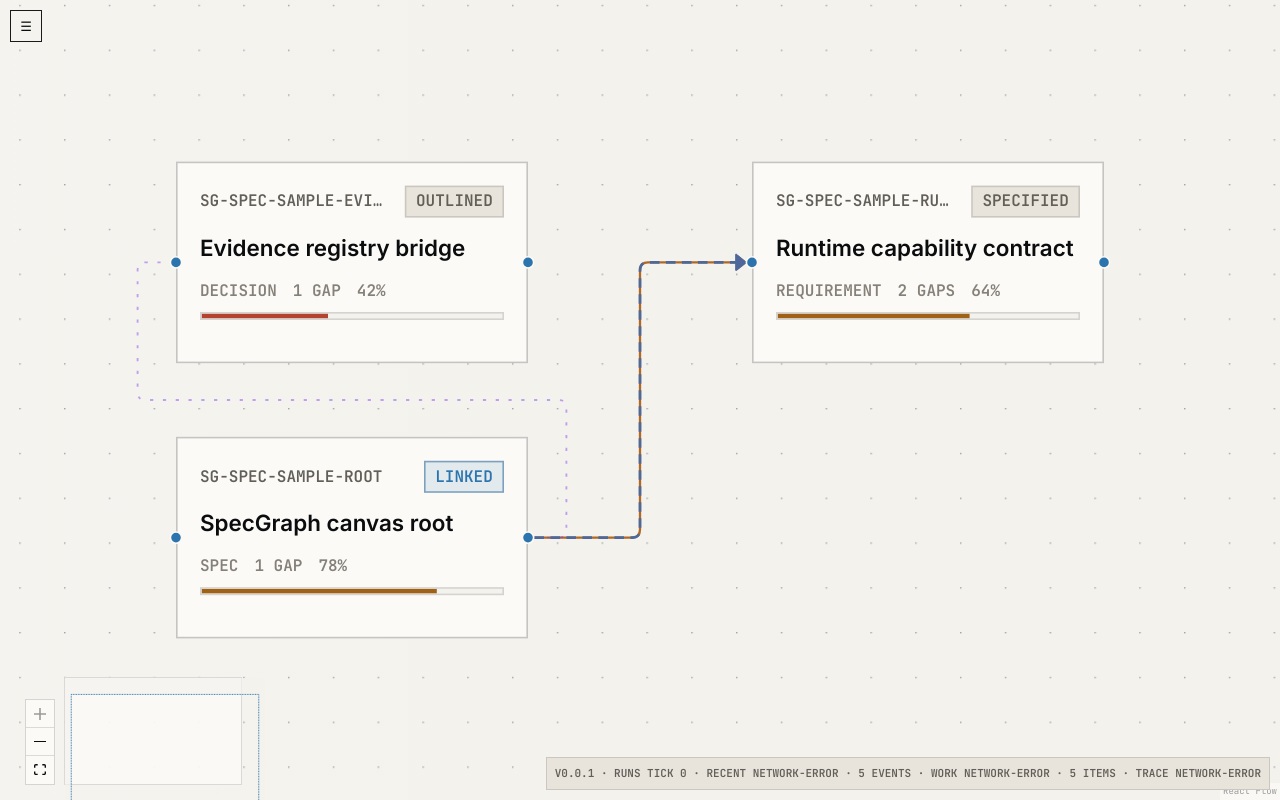
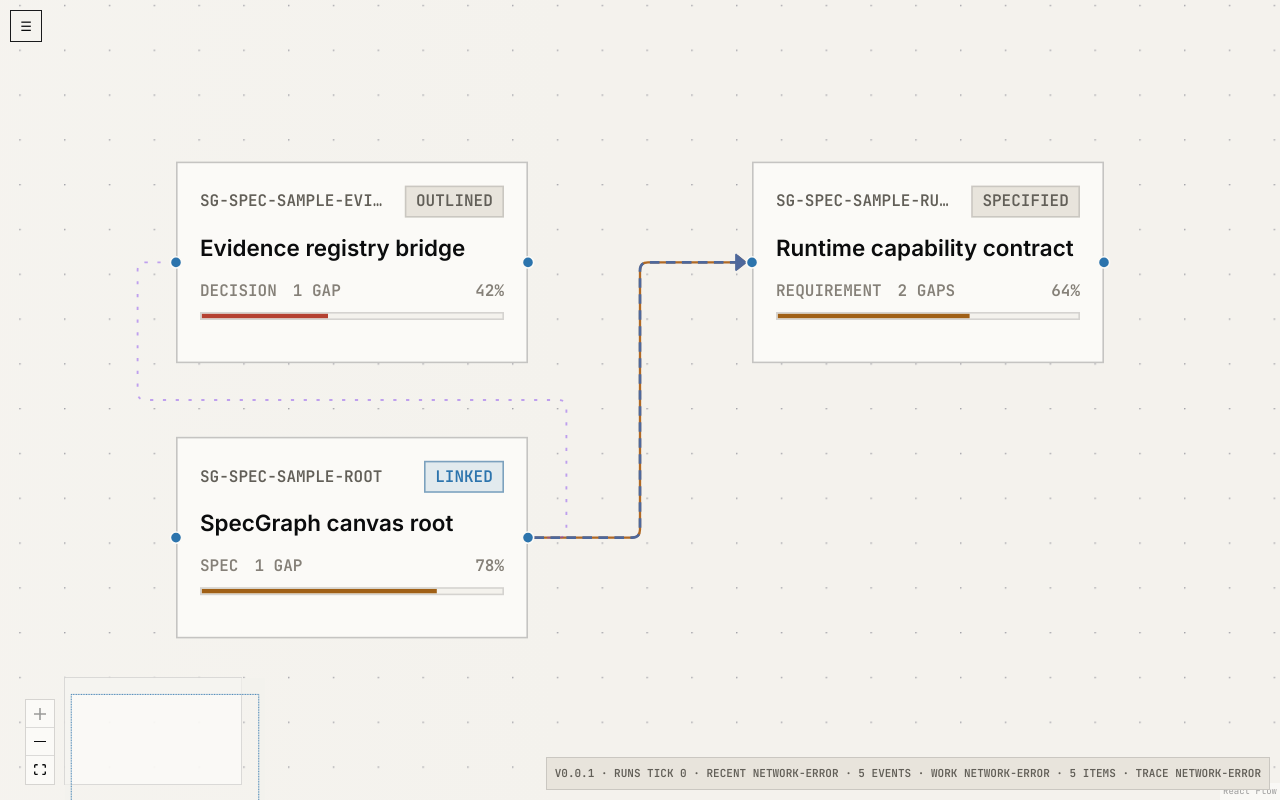
Before and after one commit to 0al-spec/SpecSpace, a React (Vite) app in the folder graphspace/: page / in a window 1280 px wide. Built offline with nearby package versions, Linux system fonts and the light colour scheme; no server answers.

Commit message:
Align SpecNode maturity labels

```diff
--- a/graphspace/src/entities/spec-node/ui/SpecNodeCard.module.css
+++ b/graphspace/src/entities/spec-node/ui/SpecNodeCard.module.css
@@ -72,9 +72,21 @@
 }
 
 .meta {
-  justify-content: flex-start;
+  justify-content: space-between;
   margin-top: 12px;
   color: var(--gs-muted-2);
+}
+
+.metaGroup {
+  display: flex;
+  min-width: 0;
+  gap: 10px;
+}
+
+.maturityValue {
+  flex: 0 0 42px;
+  margin-left: auto;
+  text-align: right;
 }
 
 .maturityTrack {
--- a/graphspace/src/entities/spec-node/ui/SpecNodeCard.tsx
+++ b/graphspace/src/entities/spec-node/ui/SpecNodeCard.tsx
@@ -75,9 +75,13 @@ export function SpecNodeCard({
         <p className={styles.objective}>{objectivePreview}</p>
       ) : null}
       <div className={styles.meta}>
-        <span>{node.kind}</span>
-        <span>{gapLabel}</span>
-        {showMaturity ? <span>{maturityLabel ?? "n/a"}</span> : null}
+        <span className={styles.metaGroup}>
+          <span>{node.kind}</span>
+          <span>{gapLabel}</span>
+        </span>
+        {showMaturity ? (
+          <span className={styles.maturityValue}>{maturityLabel ?? "n/a"}</span>
+        ) : null}
       </div>
       {showMaturity ? (
         <span className={styles.maturityTrack} aria-hidden="true">
```
